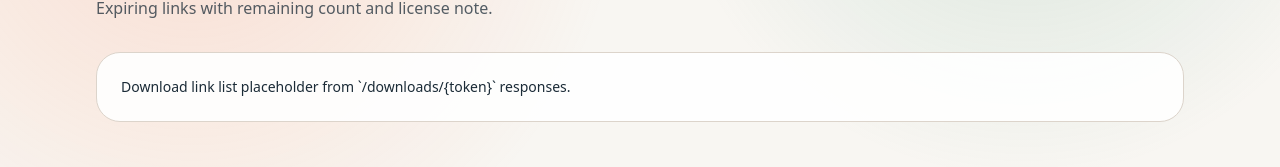
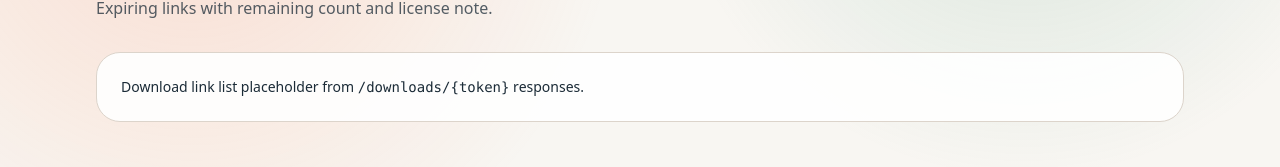
Before and after one commit to mahmutgemici0/italian-with-ines-codex, a Next.js app in the folder apps/web/: page /dashboard/downloads in a window 1280 px wide. Shown: the part 181-348 px from the top of the page. Built offline with nearby package versions, Linux system fonts and the light colour scheme; no server answers.

Commit message:
Fix downloads route token placeholder escaping

```diff
--- a/apps/web/app/dashboard/downloads/page.tsx
+++ b/apps/web/app/dashboard/downloads/page.tsx
@@ -3,10 +3,12 @@ import { Card, Container, SectionTitle } from "@/components/ui";
 export default function DownloadsPage() {
   return (
     <Container>
-      <section className="py-16 space-y-4">
+      <section className="space-y-4 py-16">
         <SectionTitle title="My Downloads" subtitle="Expiring links with remaining count and license note." />
         <Card>
-          <p className="text-sm">Download link list placeholder from `/downloads/{"{"}token{"}"}` responses.</p>
+          <p className="text-sm">
+            Download link list placeholder from <code>/downloads/{"{token}"}</code> responses.
+          </p>
         </Card>
       </section>
     </Container>
```
